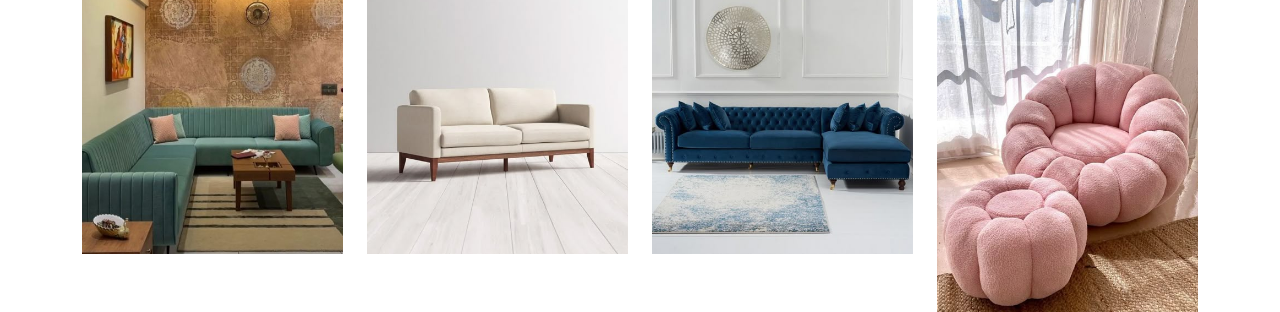
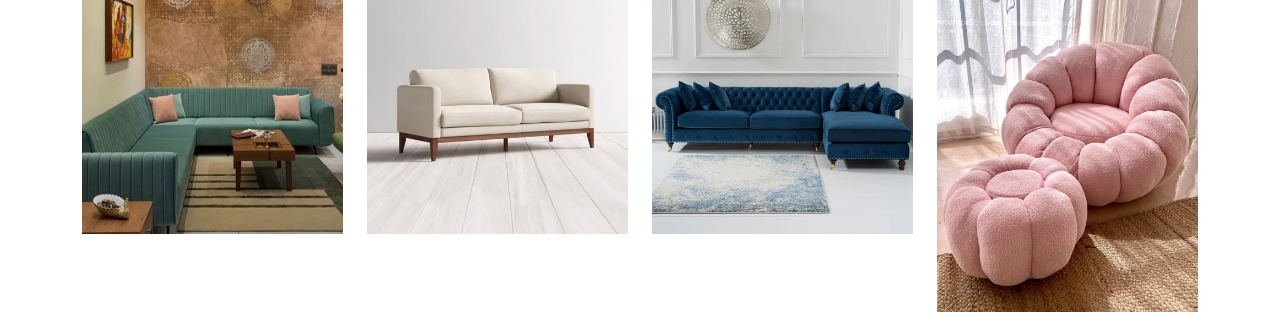
Before and after one commit to susan2006/E-Commerce-Furniture-, a plain HTML site: page index.html in a window 1280 px wide. Shown: the part 243-555 px from the top of the page. Drawn offline with nearby package versions, Linux system fonts and the light colour scheme.

Commit message:
Update index.html

```diff
--- a/index.html
+++ b/index.html
@@ -12,13 +12,7 @@
     <link rel="icon" type="image/x-icon" href="Fur-icon.png" />
   </head>
 
-  <body
-    style="
-      font-family: Arial, sans-serif;
-      margin: 0;
-      padding: 20px;
-    "
-  >
+  <body>
     <header>
       <h1 style="text-align: center; color: #000000">
         <u>Welcome to Furnify!</u>
```
